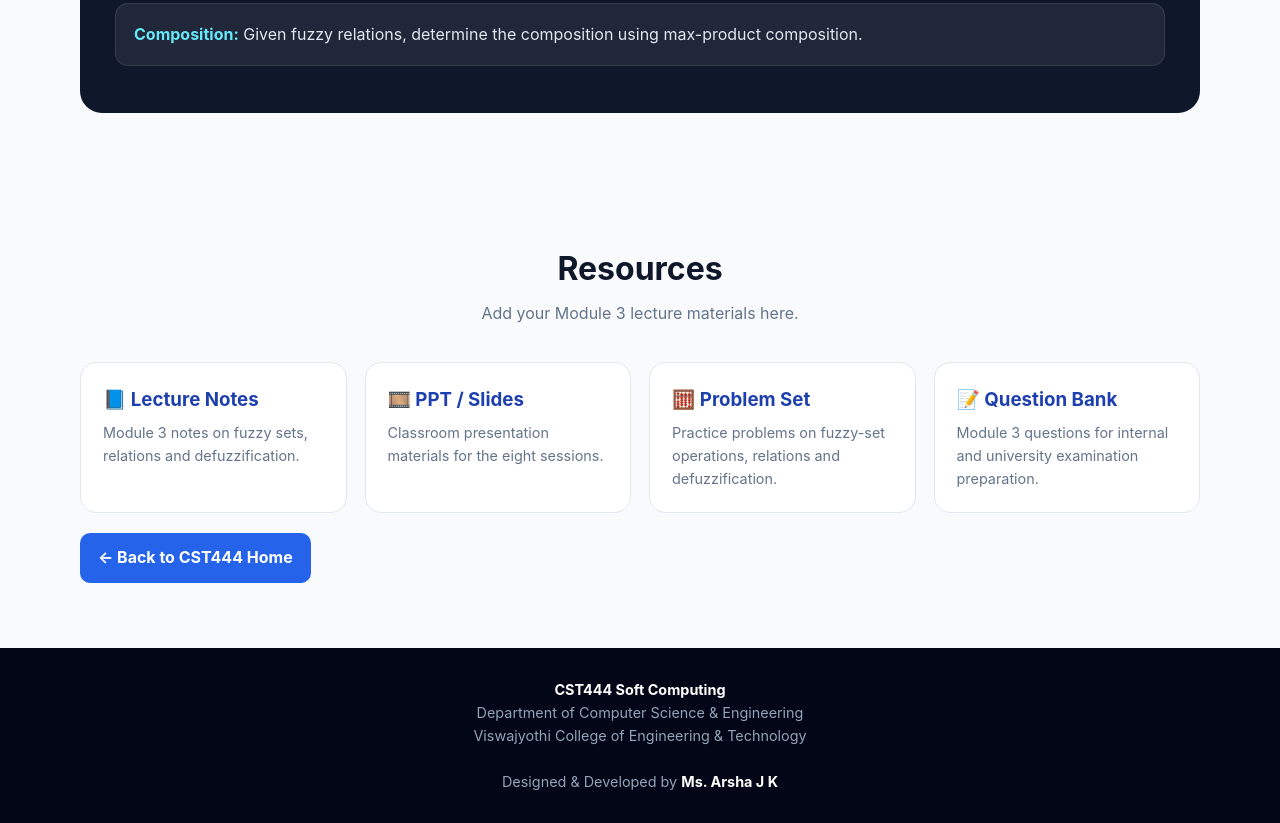
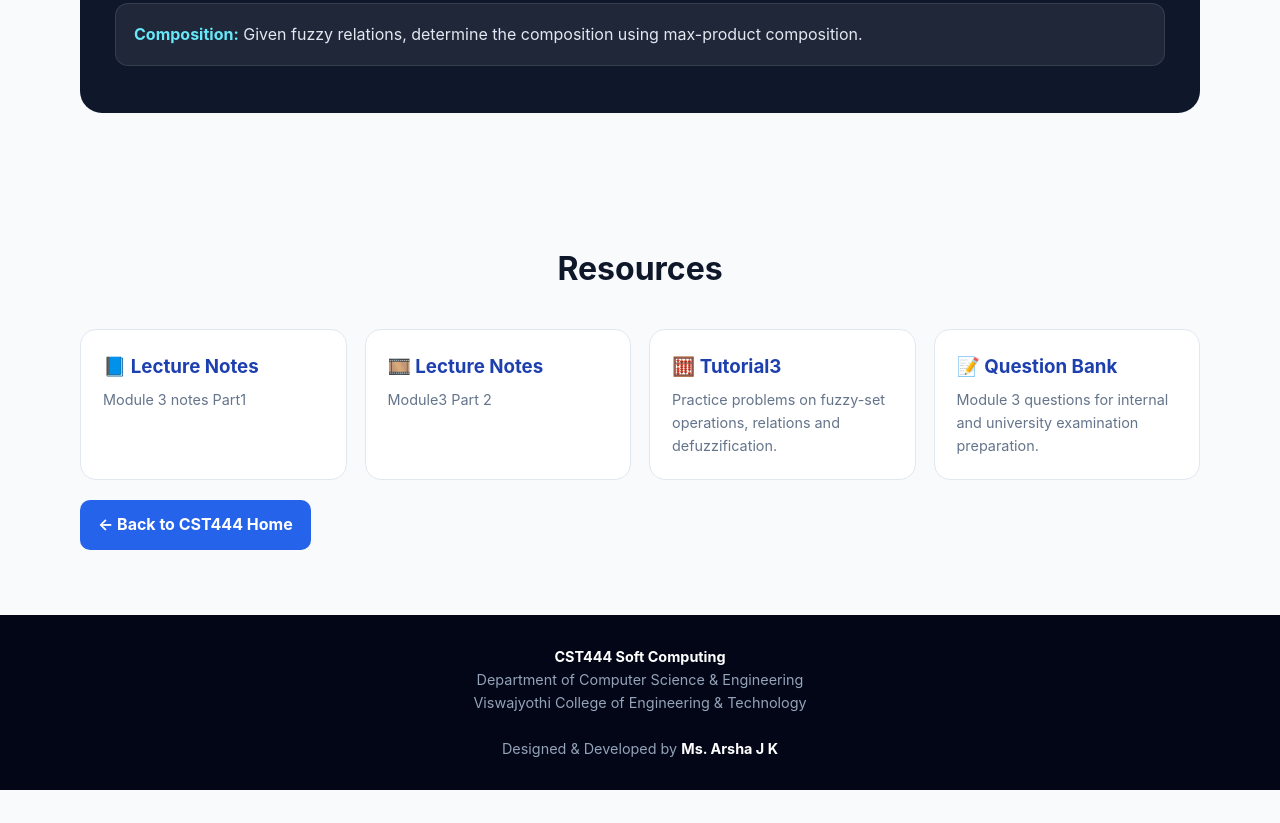
Before and after one commit to ArshaHarikrishnan/SOFT-COMPUTING, a plain HTML site: page modules/module3.html in a window 1280 px wide. Shown: the part 3483-4306 px from the top of the page. After the commit the page ends 4273 px from the top, so only its background shows below. Drawn offline with Linux system fonts and the light colour scheme.

Commit message:
Update module3.html

```diff
--- a/modules/module3.html
+++ b/modules/module3.html
@@ -107,11 +107,11 @@ footer{background:#020617;color:#94a3b8;text-align:center;padding:30px 20px;font
 </div></section>
 
 <section><div class="container">
-<div class="section-title"><h2>Resources</h2><p>Add your Module 3 lecture materials here.</p></div>
+<div class="section-title"><h2>Resources</h2></div>
 <div class="resources">
-<a class="resource" href="#"><h3>📘 Lecture Notes</h3><p>Module 3 notes on fuzzy sets, relations and defuzzification.</p></a>
-<a class="resource" href="#"><h3>🎞️ PPT / Slides</h3><p>Classroom presentation materials for the eight sessions.</p></a>
-<a class="resource" href="#"><h3>🧮 Problem Set</h3><p>Practice problems on fuzzy-set operations, relations and defuzzification.</p></a>
+<a class="resource" href="../asset/Module 3 Part 1.pdf"><h3>📘 Lecture Notes</h3><p>Module 3 notes Part1 </p></a>
+<a class="resource" href="../asset/Module 3 Part 2.pdf"><h3>🎞️ Lecture Notes</h3><p>Module3 Part 2</p></a>
+<a class="resource" href="#"><h3>🧮 Tutorial3</h3><p>Practice problems on fuzzy-set operations, relations and defuzzification.</p></a>
 <a class="resource" href="#"><h3>📝 Question Bank</h3><p>Module 3 questions for internal and university examination preparation.</p></a>
 </div>
 <a class="back" href="../index.html">← Back to CST444 Home</a>
```
